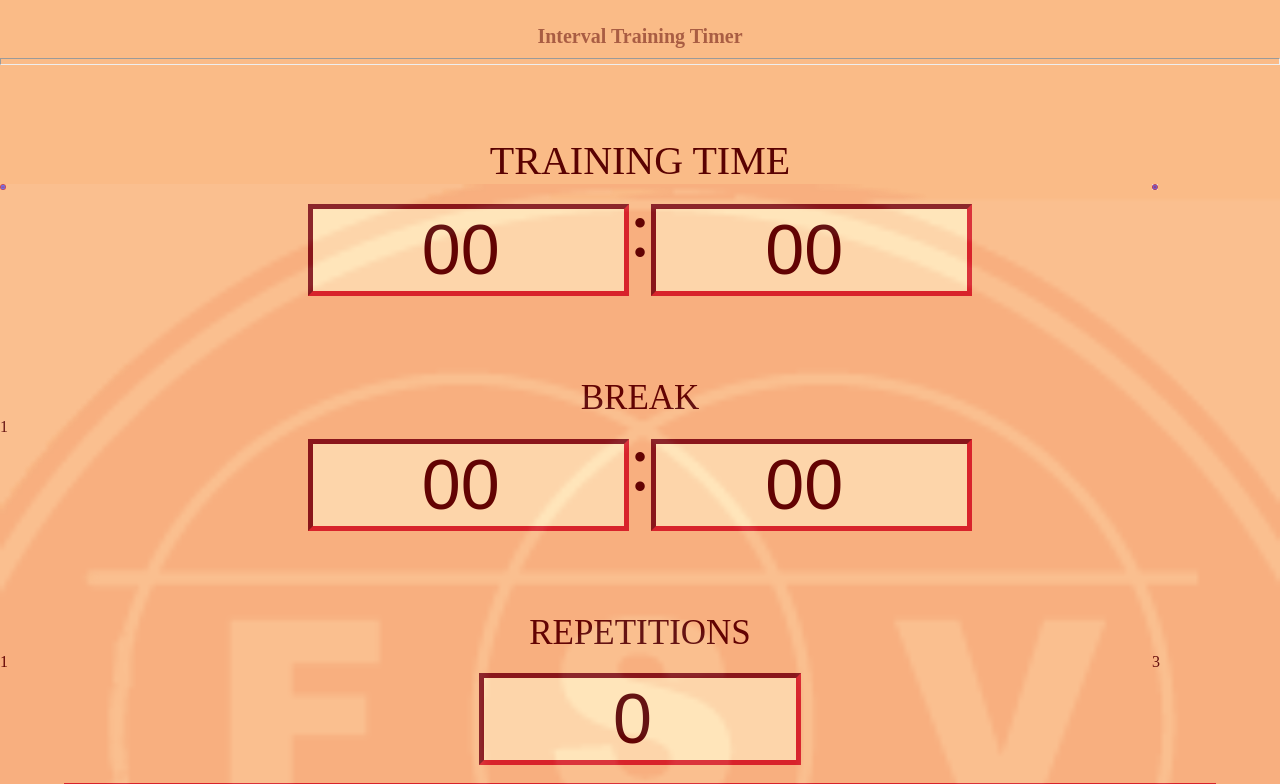
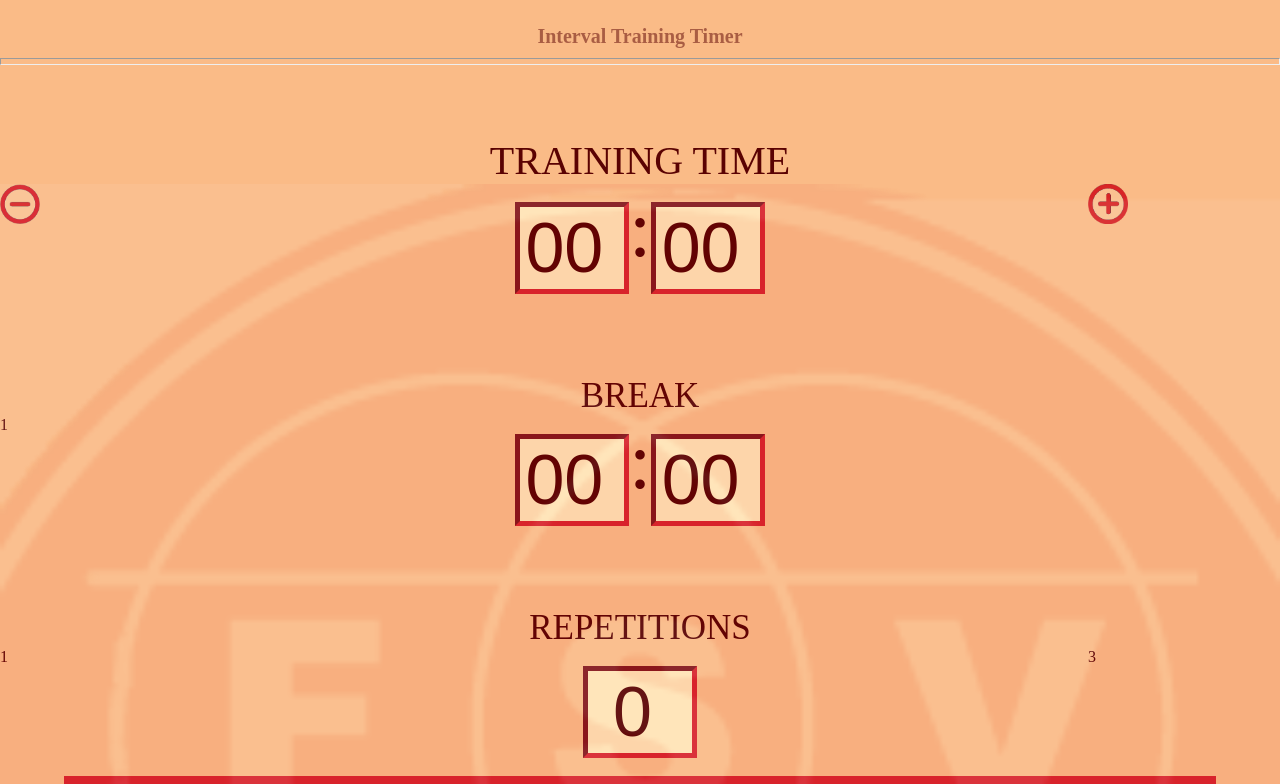
Before and after one commit to Filip-Zafran/Interval_Timer--Redux, a React (Create React App) app: page / in a window 1280 px wide. Shown: the top 784 px of the page. Built offline with nearby package versions, Linux system fonts and the light colour scheme.

Commit message:
add and edit plus and minus images

```diff
--- a/src/App.css
+++ b/src/App.css
@@ -36,7 +36,7 @@ label {
 }
 
 .inputCell {
-	width: 30%;
+	width: 100px;
 	height: 80px;
 	font-size: 70px;
 	color: rgb(90, 2, 2);
@@ -49,7 +49,7 @@ label {
 
 .timerCells {
 	display: grid;
-	grid-template-columns: 10% 80% 10%;
+	grid-template-columns: 15% 70% 15%;
 }
 
 .innerTimerCells {
@@ -102,3 +102,20 @@ label {
 	height: 5px;
 	color: moccasin;
 }
+
+#plusImgTT {
+	display: flex;
+	justify-content: center;
+	align-items: center;
+	align-content: center;
+	width: 40px;
+}
+
+#minusImgTT {
+	display: block;
+	/* justify-content: center;
+	align-items: center;
+	align-content: center; */
+	width: 40px;
+	float: right;
+}
--- a/src/pages/Settings.js
+++ b/src/pages/Settings.js
@@ -83,16 +83,10 @@ constructor(props) {
 
 
           <img
-            className="minusImg"
-            style={{
-              width: "5%",
-                            }}
-            src={Minus}
+            id="minusImgTT"
+                    src={Minus}
             alt="minus symbol"
           />
-
-
-
 
 
         <div className="innerTimerCells">
@@ -102,16 +96,10 @@ constructor(props) {
         </div>
 
         <img
-            className="plusImg"
-            style={{
-              width: "5%",
-                            }}
-            src={Plus}
+            id="plusImgTT"
+                      src={Plus}
             alt="plus symbol"
           />
-
-
-
 
         </div>
       <br/>
```
Also changed, not shown: src/images/minus.png, src/images/plus.png.
